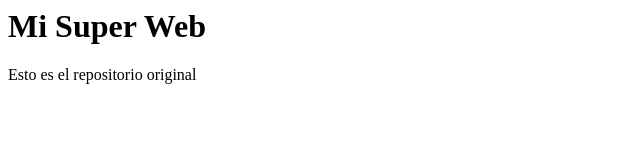
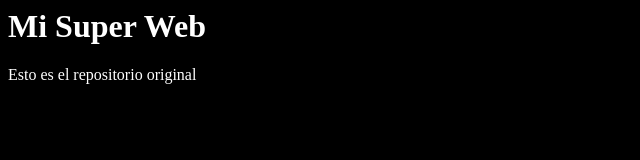
Before and after one commit to jersonmedinalezama/mi-super-web, a plain HTML site: page index.html in a window 1280 px wide. Shown: the whole page, without its empty margins (0-640 px from the left). Drawn offline with Linux system fonts and the light colour scheme.

Commit message:
feat: add css styles

```diff
--- a/index.html
+++ b/index.html
@@ -1,11 +1,15 @@
 <!DOCTYPE>
 <html lang="es">
+
 <head>
   <meta charset="utf-8" />
   <title>Mi super web</title>
+  <link rel="stylesheet" href="styles.css">
 </head>
+
 <body>
   <h1>Mi Super Web</h1>
   <p>Esto es el repositorio original</p>
 </body>
+
 </html>
--- /dev/null
+++ b/styles.css
@@ -0,0 +1,4 @@
+body {
+  background-color: black;
+  color: white;
+}
```
Lines whose indentation alone changed are shown as unchanged.
